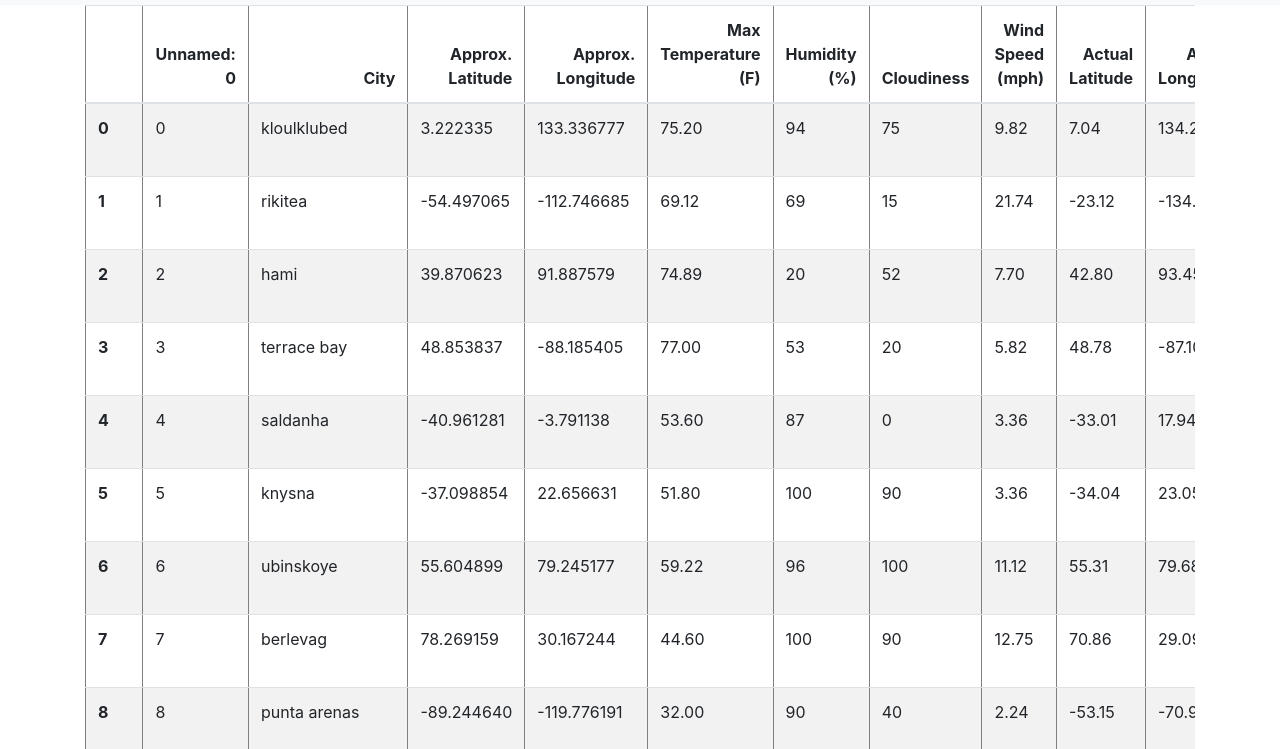
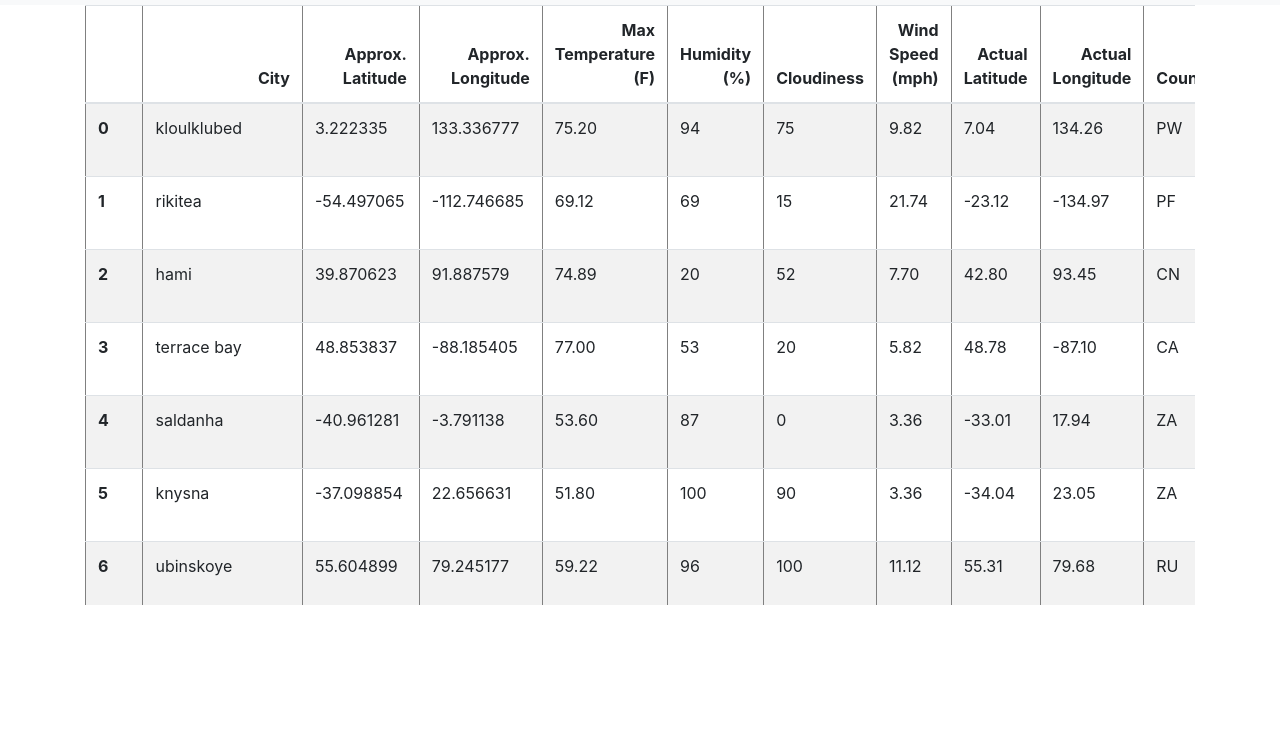
Before and after one commit to Gendo90/Web-Design-Challenge, a plain HTML site: page WebVisualizations/Resources/data_table.html in a window 1280 px wide. Shown: the part 51-800 px from the top of the page. Drawn offline with nearby package versions, Linux system fonts and the light colour scheme.

Commit message:
fix: Update some formatting and columns of table to improve readability

```diff
--- a/WebVisualizations/Resources/data_table.html
+++ b/WebVisualizations/Resources/data_table.html
@@ -53,9 +53,12 @@
             crossorigin="anonymous"></script>
 
         <script>
+            let th = document.getElementById("table_holder");
+            th.style.overflowY = "auto";
+            th.style.maxHeight = "600px";
             fetch("./html_formatted_table.txt")
             .then(r=> r.text())
-            .then(text => document.getElementById("table_holder").innerHTML = text)
+            .then(text => th.innerHTML = text)
         </script>
     </body>
 </html>
```
Also changed, not shown: WebVisualizations/Resources/html_formatted_table.txt, 1 other file.
